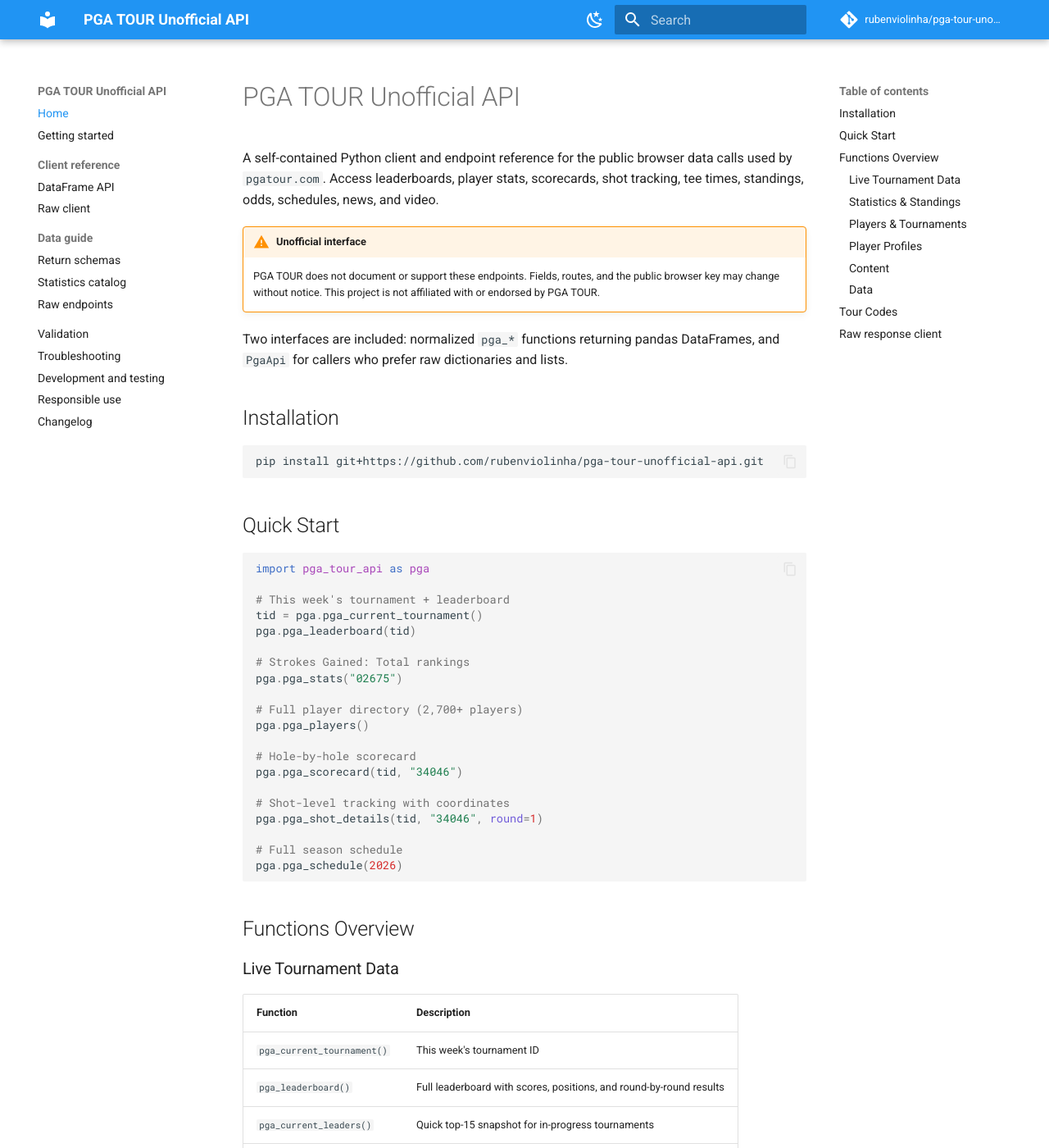
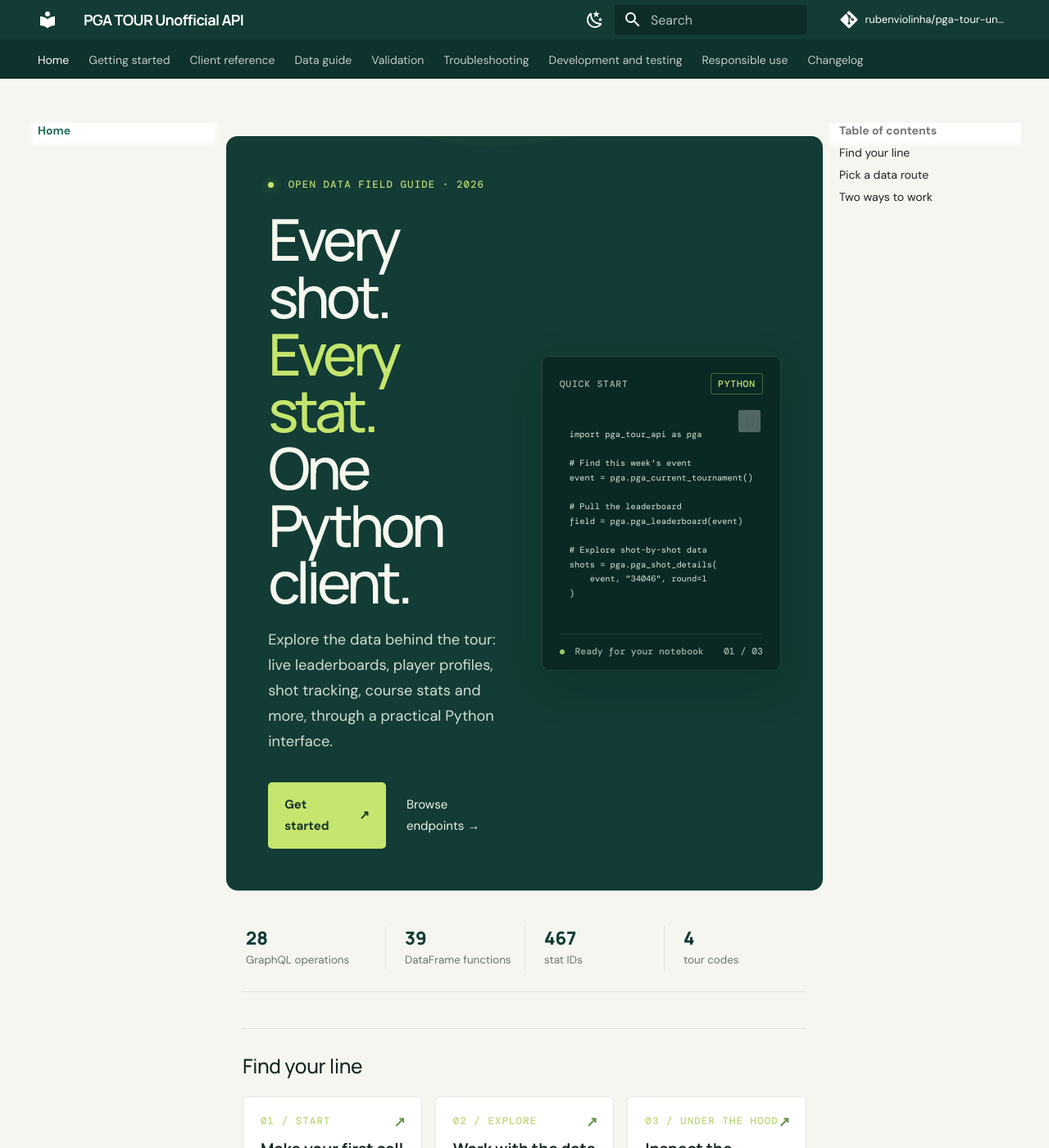
Before and after one commit to rubenviolinha/pga-tour-unofficial-api, an MkDocs documentation site: the page built from docs/index.md, in a window 1280 px wide and 1400 px high. Shown: the whole window at 82% size. Built offline with MkDocs 1.6.1 and Material for MkDocs 9.7.7, drawn with Linux system fonts in a browser that asks for light colours; comment, search, counter and statistics services are not loaded; some of the changed text lies outside the part shown.

Commit message:
Refresh documentation landing page

````diff
--- a/docs/index.md
+++ b/docs/index.md
@@ -1,137 +1,54 @@
-# PGA TOUR Unofficial API
+<div class="landing-hero">
+  <div class="hero-copy">
+    <p class="eyebrow"><span class="live-dot"></span> OPEN DATA FIELD GUIDE · 2026</p>
+    <h1>Every shot.<br><em>Every stat.</em><br>One Python client.</h1>
+    <p class="hero-lede">Explore the data behind the tour: live leaderboards, player profiles, shot tracking, course stats and more, through a practical Python interface.</p>
+    <div class="hero-actions">
+      <a class="hero-button" href="getting-started/">Get started <span>↗</span></a>
+      <a class="hero-link" href="endpoints/">Browse endpoints <span>→</span></a>
+    </div>
+  </div>
+  <div class="hero-card">
+    <div class="scorecard-top"><span>QUICK START</span><span class="pill">PYTHON</span></div>
+    <pre><code>import pga_tour_api as pga
 
-A self-contained Python client and endpoint reference for the public browser
-data calls used by `pgatour.com`. Access leaderboards, player stats, scorecards,
-shot tracking, tee times, standings, odds, schedules, news, and video.
+# Find this week's event
+event = pga.pga_current_tournament()
+
+# Pull the leaderboard
+field = pga.pga_leaderboard(event)
+
+# Explore shot-by-shot data
+shots = pga.pga_shot_details(
+    event, "34046", round=1
+)</code></pre>
+    <div class="scorecard-foot"><span><i></i> Ready for your notebook</span><span>01 / 03</span></div>
+  </div>
+</div>
+
+<div class="trust-strip">
+  <span><b>28</b> GraphQL operations</span><span><b>39</b> DataFrame functions</span><span><b>467</b> stat IDs</span><span><b>4</b> tour codes</span>
+</div>
+
+## Find your line
+
+<div class="path-grid">
+  <a class="path-card" href="getting-started/"><span class="path-index">01 / START</span><strong>Make your first call</strong><span>Install the client and pull a live leaderboard in a few lines.</span><b class="path-arrow">↗</b></a>
+  <a class="path-card" href="dataframe-api/"><span class="path-index">02 / EXPLORE</span><strong>Work with the data</strong><span>Browse the normalized functions and their return columns.</span><b class="path-arrow">↗</b></a>
+  <a class="path-card" href="endpoints/"><span class="path-index">03 / UNDER THE HOOD</span><strong>Inspect the endpoints</strong><span>See routes, operations, variables and response handling.</span><b class="path-arrow">↗</b></a>
+</div>
+
+## Pick a data route
+
+<div class="data-grid">
+  <div class="data-card"><span class="data-icon">01</span><h3>Follow the tournament</h3><p>Leaderboards, tee times, fields, scorecards and shot-by-shot tracking.</p><a href="dataframe-api/">Live tournament functions →</a></div>
+  <div class="data-card"><span class="data-icon">02</span><h3>Know the players</h3><p>Profiles, career results, player stats and season rankings.</p><a href="data-models/">Explore return schemas →</a></div>
+  <div class="data-card"><span class="data-icon">03</span><h3>Read the course</h3><p>Course information, hole scoring, weather and course-fit stats.</p><a href="stats-catalog/">Browse the stats catalog →</a></div>
+</div>
+
+## Two ways to work
+
+<div class="interface-row"><div><span class="path-index">THE FRIENDLY LAYER</span><h3>DataFrames for analysis</h3><p>Use the <code>pga_*</code> helpers for tidy pandas tables that drop straight into your research workflow.</p><a href="dataframe-api/">See the DataFrame API →</a></div><div><span class="path-index">THE RAW LAYER</span><h3>Responses as delivered</h3><p>Use <code>PgaApi</code> when you need the original response structure or want to work closer to the source.</p><a href="python-client/">See the raw client →</a></div></div>
 
 !!! warning "Unofficial interface"
-    PGA TOUR does not document or support these endpoints. Fields, routes, and
-    the public browser key may change without notice. This project is not
-    affiliated with or endorsed by PGA TOUR.
-
-Two interfaces are included: normalized `pga_*` functions returning pandas
-DataFrames, and `PgaApi` for callers who prefer raw dictionaries and lists.
-
-## Installation
-
-```bash
-pip install git+https://github.com/rubenviolinha/pga-tour-unofficial-api.git
-```
-
-## Quick Start
-
-```python
-import pga_tour_api as pga
-
-# This week's tournament + leaderboard
-tid = pga.pga_current_tournament()
-pga.pga_leaderboard(tid)
-
-# Strokes Gained: Total rankings
-pga.pga_stats("02675")
-
-# Full player directory (2,700+ players)
-pga.pga_players()
-
-# Hole-by-hole scorecard
-pga.pga_scorecard(tid, "34046")
-
-# Shot-level tracking with coordinates
-pga.pga_shot_details(tid, "34046", round=1)
-
-# Full season schedule
-pga.pga_schedule(2026)
-```
-
-## Functions Overview
-
-### Live Tournament Data
-
-| Function | Description |
-|---|---|
-| `pga_current_tournament()` | This week's tournament ID |
-| `pga_leaderboard()` | Full leaderboard with scores, positions, and round-by-round results |
-| `pga_current_leaders()` | Quick top-15 snapshot for in-progress tournaments |
-| `pga_field()` | Tournament field with OWGR and withdrawn flags |
-| `pga_field_stats()` | Current-form or course-fit stats for the field |
-| `pga_leaderboard_holes()` | Hole-by-hole scores for the whole field |
-| `pga_tee_times()` | Tee time groupings with start tees and player assignments |
-| `pga_scorecard()` | Hole-by-hole scorecard with par, score, yardage, and status |
-| `pga_shot_details()` | Shot-by-shot tracking data with coordinates and play-by-play |
-| `pga_odds()` | Betting odds to win for the tournament field |
-| `pga_odds_markets()` | Available betting-market catalog |
-| `pga_player_odds()` | FanDuel markets for one player |
-| `pga_coverage()` | Broadcast and streaming schedule |
-| `pga_weather()` | Hourly and daily forecast |
-| `pga_course_stats()` | Per-hole scoring averages for the host course |
-
-### Statistics & Standings
-
-| Function | Description |
-|---|---|
-| `pga_stats()` | Any of 400+ stats with full player rankings (2004-2026) |
-| `pga_fedex_cup()` | FedExCup standings with projected and official rankings |
-| `pga_signature_standings()` | Signature Event / Aon standings |
-| `pga_priority_rankings()` | Exemption / priority ranking categories |
-| `pga_scorecard_comparison()` | Head-to-head stat comparison between players |
-| `pga_course_stats_overview()` | Season course-stats hub |
-
-### Players & Tournaments
-
-| Function | Description |
-|---|---|
-| `pga_players()` | Full player directory (2,700+ players) |
-| `pga_tournaments()` | Tournament metadata including location, courses, weather |
-| `pga_schedule()` | Season schedule with dates, purse, course, champion |
-| `pga_tournament_overview()` | Overview tiles, defending champion, past champions |
-| `pga_tournament_past_results()` | Historical finishes for an event |
-
-### Player Profiles
-
-| Function | Description |
-|---|---|
-| `pga_player_profile()` | Overview with career highlights, wins, earnings, world rank, bio |
-| `pga_player_career()` | Career achievements: starts, cuts, wins, finish distribution |
-| `pga_player_results()` | Tournament-by-tournament results with round scores and earnings |
-| `pga_player_stats()` | Full stat profile (131 stats with ranks) in a single call |
-| `pga_player_bio()` | Biographical text and amateur highlights |
-| `pga_player_tournament_status()` | Live tournament status if currently playing |
-
-### Content
-
-| Function | Description |
-|---|---|
-| `pga_news()` | News articles with filtering and pagination |
-| `pga_news_franchises()` | Available news categories |
-| `pga_videos()` | Player video highlights |
-| `pga_tourcast_videos()` | Shot-by-shot video clips |
-| `pga_content()` | Generic CMS content fragment |
-| `pga_odds_interactivity()` | Odds widget configuration |
-| `pga_speed_rounds()` | Speed-rounds video index |
-
-### Data
-
-| Variable | Description |
-|---|---|
-| `STAT_IDS` | pandas DataFrame of 400+ stat IDs with names and categories |
-
-## Tour Codes
-
-| Code | Tour |
-|---|---|
-| `"R"` | PGA Tour |
-| `"S"` | PGA Tour Champions |
-| `"H"` | Korn Ferry Tour |
-| `"Y"` | PGA Tour Americas |
-
-## Raw response client
-
-```python
-from pga_tour_api import PgaApi
-
-api = PgaApi()
-raw_leaderboard = api.leaderboard(api.current_tournament())
-```
-
-See the [Raw client reference](python-client.md) for every object-oriented
-method, or the [raw endpoint catalog](endpoints.md) for direct HTTP use.
+    PGA TOUR does not document or support these endpoints. Routes and fields can change without notice. This project is independent and is not affiliated with or endorsed by PGA TOUR. Use responsibly, cache historical data, and follow the site's terms and robots.txt.
--- /dev/null
+++ b/docs/stylesheets/extra.css
@@ -0,0 +1,93 @@
+@import url('https://fonts.googleapis.com/css2?family=DM+Mono:wght@400;500&family=DM+Sans:wght@400;500;600;700&family=Manrope:wght@500;600;700;800&display=swap');
+
+:root {
+  --md-primary-fg-color: #123c35;
+  --md-primary-fg-color--light: #1d574a;
+  --md-primary-fg-color--dark: #0b2c27;
+  --md-accent-fg-color: #b6d85a;
+  --ink: #172923;
+  --muted: #67766d;
+  --paper: #f5f6f0;
+  --green: #123c35;
+  --lime: #c5e56e;
+}
+
+body, input { font-family: 'DM Sans', sans-serif; }
+h1, h2, h3, .md-header__topic { font-family: 'Manrope', sans-serif; letter-spacing: -.035em; }
+.md-header { background: var(--green); box-shadow: none; }
+.md-tabs { background: #0e322d; }
+.md-tabs__link { opacity: .75; }
+.md-tabs__link--active, .md-tabs__link:hover { color: var(--lime); opacity: 1; }
+.md-main { background: var(--paper); }
+.md-content { max-width: 1100px; }
+.md-content__inner { padding-top: 1.6rem; }
+.md-typeset { color: var(--ink); font-size: .78rem; line-height: 1.75; }
+.md-typeset h2 { border-top: 1px solid #dfe4db; padding-top: 1.4rem; margin-top: 2.2rem; color: var(--ink); }
+.md-typeset h3 { color: var(--ink); }
+.md-typeset a { color: #24715a; }
+.md-typeset code { border-radius: 4px; }
+.md-typeset pre > code { font-family: 'DM Mono', monospace; }
+.md-sidebar { background: var(--paper); }
+.md-nav__link--active { color: #24715a !important; font-weight: 700; }
+.md-footer { background: #102f2a; }
+
+.landing-hero { position: relative; display: grid; grid-template-columns: 1.1fr .9fr; gap: 2rem; align-items: center; overflow: hidden; padding: clamp(1.6rem, 4vw, 3.7rem); margin: 0 -1rem 1.25rem; color: #f6f7ee; background: #123c35; border-radius: 14px; }
+.landing-hero:after { content: ''; position: absolute; width: 27rem; height: 27rem; border: 1px solid rgba(197,229,110,.13); border-radius: 50%; right: 18%; top: -67%; box-shadow: 0 0 0 44px rgba(197,229,110,.035), 0 0 0 88px rgba(197,229,110,.025); pointer-events: none; }
+.hero-copy, .hero-card { position: relative; z-index: 1; }
+.eyebrow, .path-index { margin: 0; color: #b9d775; font: 500 .62rem 'DM Mono', monospace; letter-spacing: .09em; }
+.live-dot { display: inline-block; width: 7px; height: 7px; margin-right: .45rem; background: var(--lime); border-radius: 50%; box-shadow: 0 0 12px #c5e56e88; }
+.landing-hero h1 { margin: 1.2rem 0 1rem; color: #f6f7ee; font-size: clamp(2.4rem, 5.5vw, 4.4rem); line-height: .99; letter-spacing: -.065em; }
+.landing-hero h1 em { color: var(--lime); font-style: normal; }
+.hero-lede { max-width: 29rem; color: #d2ddd4; font-size: .91rem; line-height: 1.7; }
+.hero-actions { display: flex; align-items: center; gap: 1.25rem; margin-top: 1.7rem; }
+.hero-button { display: inline-flex; gap: 1.1rem; align-items: center; padding: .72rem 1rem; color: #17332b !important; background: var(--lime); border-radius: 5px; font-size: .75rem; font-weight: 700; }
+.hero-button:hover { background: #d3f185; text-decoration: none; }
+.hero-link { color: #eef2e8 !important; font-size: .75rem; }
+.hero-card { padding: 1rem 1.05rem .75rem; background: #0a2925; border: 1px solid #ffffff1e; border-radius: 9px; box-shadow: 0 18px 48px #071c1940; }
+.scorecard-top, .scorecard-foot { display: flex; justify-content: space-between; align-items: center; color: #9fb3a7; font: 500 .57rem 'DM Mono', monospace; letter-spacing: .07em; }
+.pill { padding: .22rem .4rem; color: #c5e56e; border: 1px solid #c5e56e55; border-radius: 3px; }
+.hero-card pre { margin: .8rem 0; padding: .8rem 0; background: transparent; font-size: .61rem; line-height: 1.7; }
+.hero-card code { color: #d9e6d9; background: transparent; white-space: pre; }
+.hero-card code .hljs-comment { color: #75968a; }
+.scorecard-foot { padding-top: .65rem; border-top: 1px solid #ffffff19; letter-spacing: 0; }
+.scorecard-foot i { display: inline-block; width: 6px; height: 6px; margin-right: .3rem; background: #9ccc65; border-radius: 50%; }
+.trust-strip { display: grid; grid-template-columns: repeat(4, 1fr); padding: .9rem .2rem 1.3rem; border-bottom: 1px solid #dfe4db; color: var(--muted); font-size: .67rem; }
+.trust-strip span { padding-left: 1.15rem; border-left: 1px solid #dfe4db; }
+.trust-strip span:first-child { padding-left: 0; border-left: 0; }
+.trust-strip b { display: block; color: var(--green); font: 800 1.1rem 'Manrope', sans-serif; }
+.path-grid, .data-grid { display: grid; grid-template-columns: repeat(3, 1fr); gap: .8rem; margin: 1rem 0 1.6rem; }
+.path-card, .data-card { position: relative; display: flex; flex-direction: column; min-height: 9.3rem; padding: 1.05rem; color: var(--ink) !important; background: #fff; border: 1px solid #e4e8df; border-radius: 7px; transition: transform .18s ease, border-color .18s ease, box-shadow .18s ease; }
+.path-card:hover, .data-card:hover { transform: translateY(-3px); border-color: #9bb981; box-shadow: 0 10px 24px #1c35240d; text-decoration: none; }
+.path-card strong, .data-card h3 { margin: .65rem 0 .35rem; color: var(--ink); font: 700 .96rem 'Manrope', sans-serif; }
+.path-card > span:not(.path-index), .data-card p { margin: 0; color: var(--muted); font-size: .69rem; line-height: 1.55; }
+.path-arrow { position: absolute; top: .8rem; right: .95rem; color: #69934d; font-size: .85rem; }
+.data-card { min-height: 10rem; }
+.data-icon { display: grid; place-items: center; width: 1.8rem; height: 1.8rem; color: #527543; background: #edf4df; border-radius: 5px; font: 500 .62rem 'DM Mono', monospace; }
+.data-card h3 { margin-top: .8rem; }
+.data-card a, .interface-row a { margin-top: auto; padding-top: .8rem; font-size: .67rem; font-weight: 700; }
+.interface-row { display: grid; grid-template-columns: 1fr 1fr; gap: 1rem; margin: 1rem 0 1.5rem; }
+.interface-row > div { display: flex; flex-direction: column; padding: 1.1rem; background: #eaf0e4; border-radius: 7px; }
+.interface-row h3 { margin: .45rem 0 .25rem; font-size: .95rem; }
+.interface-row p { margin: 0; color: var(--muted); font-size: .7rem; }
+.md-typeset .admonition { font-size: .72rem; }
+
+[data-md-color-scheme="slate"] .md-main, [data-md-color-scheme="slate"] .md-sidebar { background: #101a17; }
+[data-md-color-scheme="slate"] .md-typeset { color: #d5dfd8; }
+[data-md-color-scheme="slate"] .md-typeset h2, [data-md-color-scheme="slate"] .md-typeset h3 { color: #edf2e9; border-color: #263a31; }
+[data-md-color-scheme="slate"] .path-card, [data-md-color-scheme="slate"] .data-card { color: #e8eee5 !important; background: #182620; border-color: #2a4035; }
+[data-md-color-scheme="slate"] .path-card strong, [data-md-color-scheme="slate"] .data-card h3 { color: #e8eee5; }
+[data-md-color-scheme="slate"] .path-card > span:not(.path-index), [data-md-color-scheme="slate"] .data-card p, [data-md-color-scheme="slate"] .interface-row p { color: #a7b8ad; }
+[data-md-color-scheme="slate"] .interface-row > div { background: #1a2b23; }
+[data-md-color-scheme="slate"] .trust-strip { border-color: #2a4035; color: #a7b8ad; }
+[data-md-color-scheme="slate"] .trust-strip span { border-color: #2a4035; }
+[data-md-color-scheme="slate"] .trust-strip b { color: #d9edaf; }
+
+@media (max-width: 760px) {
+  .landing-hero { grid-template-columns: 1fr; gap: 1.25rem; margin: 0 -.45rem 1rem; }
+  .hero-card pre { overflow-x: auto; }
+  .trust-strip { grid-template-columns: 1fr 1fr; row-gap: .8rem; }
+  .trust-strip span:nth-child(3) { border-left: 0; padding-left: 0; }
+  .path-grid, .data-grid { grid-template-columns: 1fr; }
+  .path-card, .data-card { min-height: auto; }
+  .interface-row { grid-template-columns: 1fr; }
+}
--- a/mkdocs.yml
+++ b/mkdocs.yml
@@ -9,20 +9,21 @@
   features:
     - navigation.instant
     - navigation.sections
+    - navigation.tabs
     - navigation.top
     - search.highlight
     - search.suggest
     - content.code.copy
   palette:
     - scheme: default
-      primary: blue
-      accent: light blue
+      primary: custom
+      accent: lime
       toggle:
         icon: material/weather-night
         name: Switch to dark mode
     - scheme: slate
-      primary: blue
-      accent: light blue
+      primary: custom
+      accent: lime
       toggle:
         icon: material/weather-sunny
         name: Switch to light mode
@@ -57,6 +58,9 @@
             members_order: source
             docstring_style: google
 
+extra_css:
+  - stylesheets/extra.css
+
 markdown_extensions:
   - admonition
   - attr_list
````
